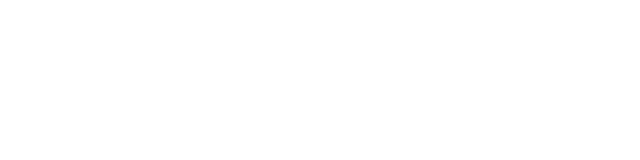
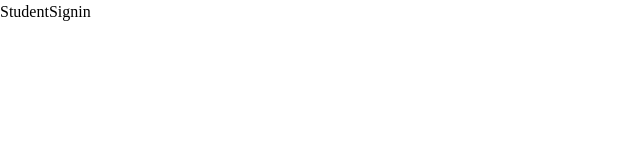
Before and after one commit to Bibek-M/UniCal-AI, a React (Vite) app in the folder frontend/: page /signin in a window 1280 px wide. Before the commit this address had no page. Shown: the top 160 px of the page, without its empty margins (0-640 px from the left). Built offline with nearby package versions, Linux system fonts and the light colour scheme.

Commit message:
student login added

```diff
--- a/frontend/src/App.tsx
+++ b/frontend/src/App.tsx
@@ -1,10 +1,14 @@
 import { Route, Routes } from "react-router-dom";
 import Home from './pages/Home'
+import PageNotFound from "./pages/PageNotFound";
+import StudentSignIn from "./pages/StudentSignIn";
 const App = () => {
   return (
     <div>
       <Routes>
         <Route path="/home" element={<Home/>} />
+        <Route path="/signin" element={<StudentSignIn/>} />
+        <Route path="*" element={<PageNotFound/>}/>
       </Routes>
     </div>
   )
--- /dev/null
+++ b/frontend/src/pages/StudentSignIn.tsx
@@ -0,0 +1,8 @@
+
+const StudentSignIn = () => {
+  return (
+    <div>StudentSignin</div>
+  )
+}
+
+export default StudentSignIn
```
